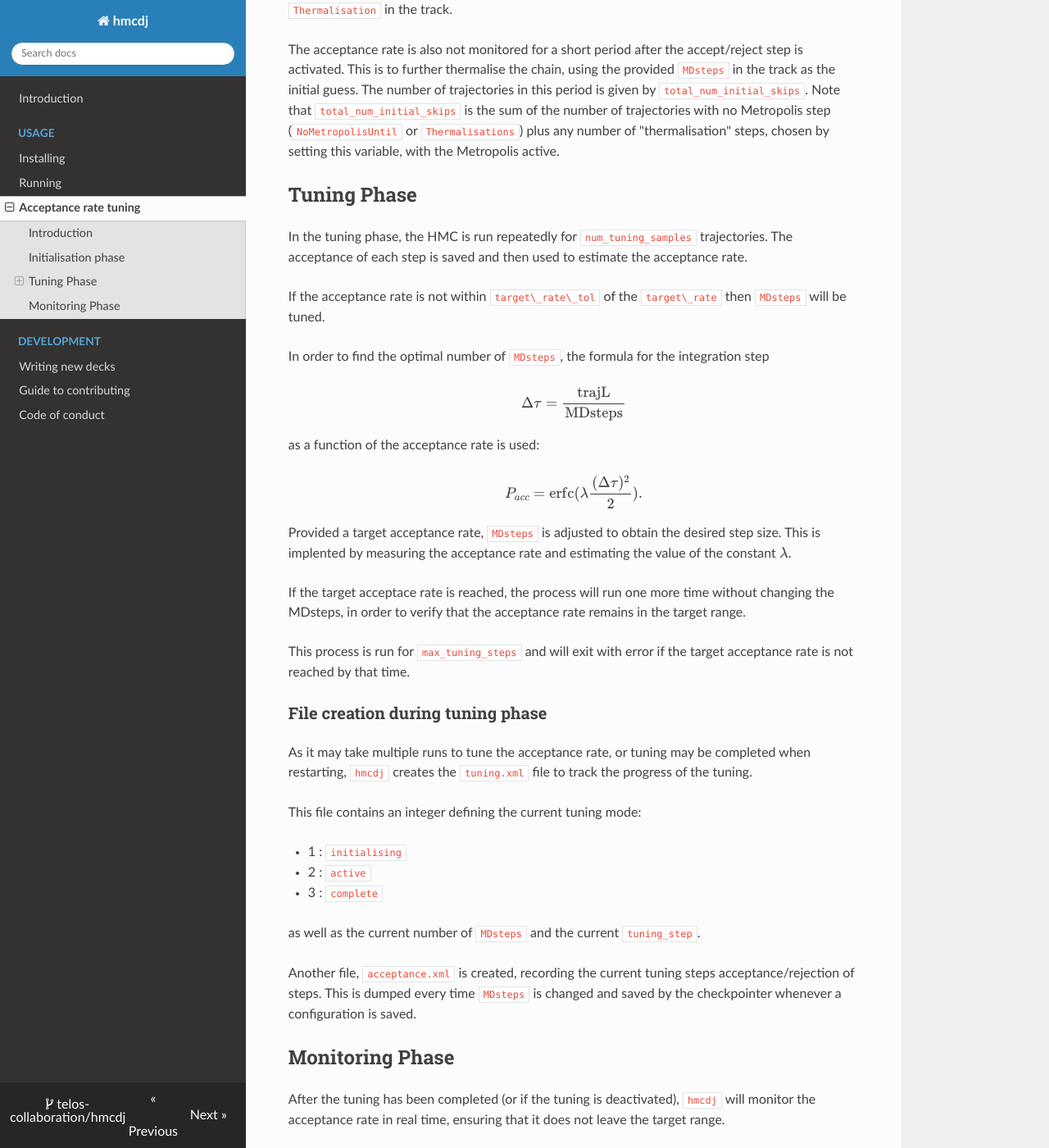
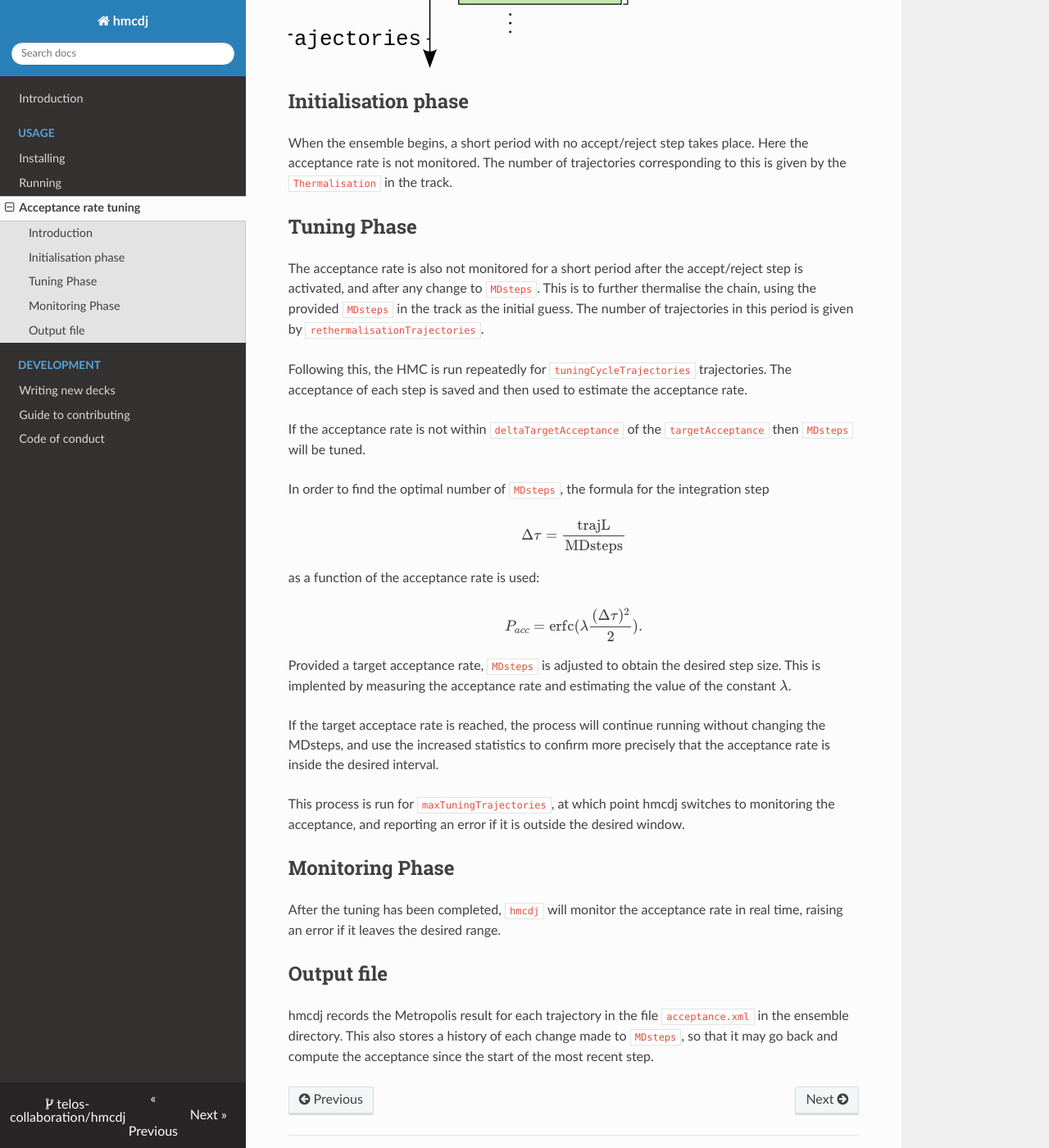
Before and after one commit to vataspro/hmcdj, an MkDocs documentation site: the page built from docs/acceptance.md, in a window 1280 px wide and 1400 px high, scrolled down 960 px. Shown: the whole window at 82% size. Built offline with MkDocs 1.6.1, drawn with Linux system fonts in a browser that asks for light colours; nearby versions of some CDN libraries; some of the changed text lies outside the part shown.

Commit message:
update docs to match changes; add illustration

```diff
--- a/docs/acceptance.md
+++ b/docs/acceptance.md
@@ -16,22 +16,11 @@ of molecular dynamics steps `MDsteps`.
 Management of the acceptance rate takes place in three
 distinct phases:
 
-- Initialising
+- Thermalisation
 - Tuning
-- Monitoring
+- Production/Monitoring
 
-Acceptance rate tuning is activated if the namespace
-`Global::AcceptanceRateTuning` is defined in the track.
-
-If acceptance rate tuning is active, `hmcdj::Play()` should
-only be called if tuning is complete, which is done by first
-calling `hmcdj::Tune()` in the deck. The following table
-describes the expected behaviour:
-
-| | `.Play()` | `.Tune()` |
-| - | - | - |
-| Tuning parameters defined | ERROR | Runs with tuning |
-| Tuning parameters undefined | Runs without tuning | ERR if tuning incomplete |
+![Diagram showing a series of tuning phases as described below](./acceptance_tuning.svg)
 
 ## Initialisation phase
 
@@ -40,23 +29,21 @@ step takes place. Here the acceptance rate is not monitored.
 The number of trajectories corresponding to this is given by the
 `Thermalisation` in the track.
 
-The acceptance rate is also not monitored for a short period after
-the accept/reject step is activated. This is to further thermalise the
-chain, using the provided `MDsteps` in the track as the initial guess.
-The number of trajectories in this period is given by `total_num_initial_skips`.
-Note that `total_num_initial_skips` is the sum of the number of trajectories
-with no Metropolis step (`NoMetropolisUntil` or `Thermalisations`) plus any
-number of "thermalisation" steps, chosen by setting this variable, with the
-Metropolis active.
-
 ## Tuning Phase
 
-In the tuning phase, the HMC is run repeatedly for `num_tuning_samples`
+The acceptance rate is also not monitored for a short period after
+the accept/reject step is activated,
+and after any change to `MDsteps`.
+This is to further thermalise the chain,
+using the provided `MDsteps` in the track as the initial guess.
+The number of trajectories in this period is given by `rethermalisationTrajectories`.
+
+Following this, the HMC is run repeatedly for `tuningCycleTrajectories`
 trajectories. The acceptance of each step is saved and then used to estimate
 the acceptance rate.
 
-If the acceptance rate is not within `target\_rate\_tol` of the
-`target\_rate` then `MDsteps` will be tuned.
+If the acceptance rate is not within `deltaTargetAcceptance` of the
+`targetAcceptance` then `MDsteps` will be tuned.
 
 In order to find the optimal number of `MDsteps`, the
 formula for the integration step
@@ -78,33 +65,25 @@ adjusted to obtain the desired step size.
 This is implented by measuring the acceptance rate
 and estimating the value of the constant $\lambda$.
 
-If the target acceptace rate is reached, the process will run one
-more time without changing the MDsteps, in order to verify that
-the acceptance rate remains in the target range.
+If the target acceptace rate is reached,
+the process will continue running without changing the MDsteps,
+and use the increased statistics to confirm more precisely
+that the acceptance rate is inside the desired interval.
 
-This process is run for `max_tuning_steps` and will exit with error
-if the target acceptance rate is not reached by that time.
-
-### File creation during tuning phase
-
-As it may take multiple runs to tune the acceptance rate, or tuning
-may be completed when restarting, `hmcdj` creates the `tuning.xml` file
-to track the progress of the tuning.
-
-This file contains an integer defining the current tuning mode:
-
-- 1 : `initialising`
-- 2 : `active`
-- 3 : `complete`
-
-as well as the current number of `MDsteps` and the current `tuning_step`.
-
-Another file, `acceptance.xml` is created, recording the current tuning
-steps acceptance/rejection of steps. This is dumped every time `MDsteps`
-is changed and saved by the checkpointer whenever a configuration is saved.
+This process is run for `maxTuningTrajectories`,
+at which point hmcdj switches to monitoring the acceptance,
+and reporting an error if it is outside the desired window.
 
 ## Monitoring Phase
 
-After the tuning has been completed (or if the tuning is deactivated),
-`hmcdj` will monitor the acceptance rate in real time, ensuring that it
-does not leave the target range.
+After the tuning has been completed,
+`hmcdj` will monitor the acceptance rate in real time,
+raising an error if it leaves the desired range.
+
+## Output file
+
+hmcdj records the Metropolis result for each trajectory in
+the file `acceptance.xml` in the ensemble directory.
+This also stores a history of each change made to `MDsteps`,
+so that it may go back and compute
+the acceptance since the start of the most recent step.
```
Also changed, not shown: docs/acceptance_tuning.svg (added).
